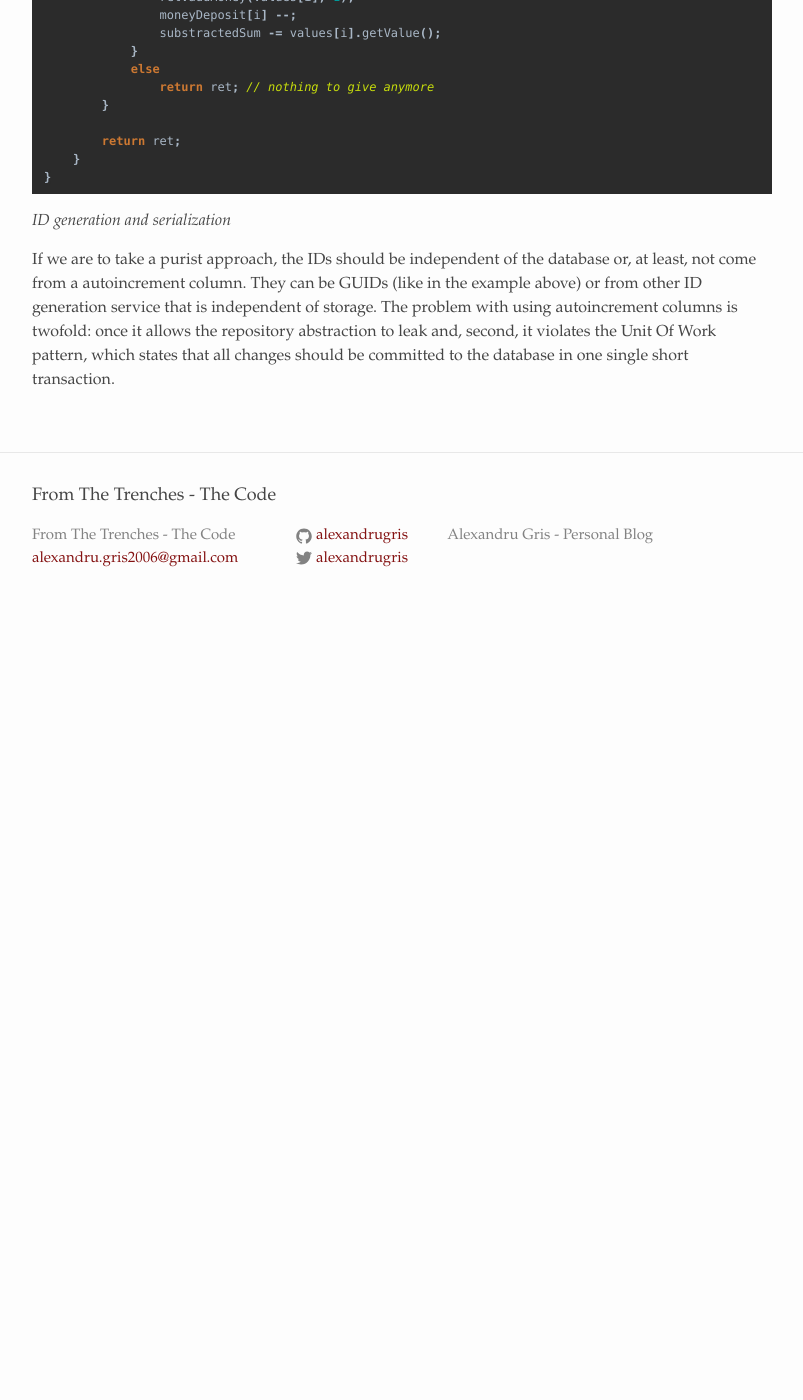
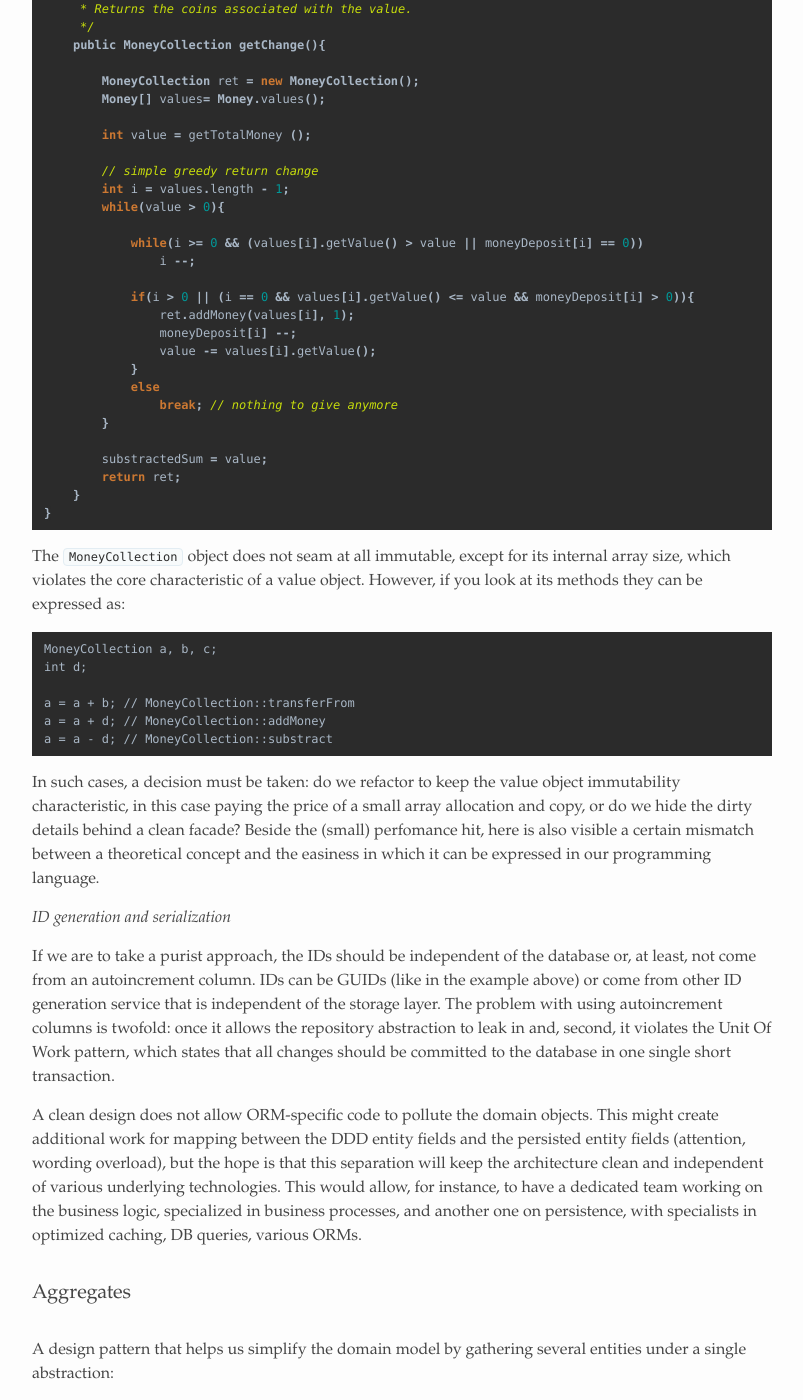
Before and after one commit to alexandrugris/my-jekyll-tech-blog, a Jekyll site: the page built from MyBlog/_posts/2017-11-27-domain-driven-design-notes.markdown, in a window 1280 px wide and 1400 px high, scrolled down 4756 px. Shown: the whole window, without its empty margins (238-1041 px from the left). Built offline with Jekyll 4.4.1, drawn with Linux system fonts in a browser that asks for light colours; before the commit the page ends 5386 px from its top, so only the background shows below that; some of the changed text lies outside the part shown.

Commit message:
DDD continued

````diff
--- a/MyBlog/_posts/2017-11-27-domain-driven-design-notes.markdown
+++ b/MyBlog/_posts/2017-11-27-domain-driven-design-notes.markdown
@@ -65,14 +65,14 @@
 
 Because the Value Objects do not have a lifetime different from that of the Entity that holds them (and they don't have an ID), they should be serialized in the same table as the Entity itself. A good analogy is with an integer; we would not create a separate table to store integers.
 
-Examples below are from a DDD SnackMachine application implementation.
+Examples below are from a DDD SnackMachine application implementation. Please look at the code and note the type of code each class contains. Low level algorthms in Value Objects and higher level orchestration in the Entity.
 
 *Entities and Value Objects*
 
 This is an Entity. It can be uniquely identified and restored from the database. It has business functionality but, in most of the cases, orchestrates the value objects inside it. A lot of logic is stored inside Value Objects like, for instance, the management of banknotes and coins inside the machine.
 
 ```java
-public class SnackMachine extends Entity<UUID>{
+public class SnackMachine extends Entity<UUID> {
 
     // these properties need to be serialized,
     // so in case of a crash the system restores to its normal function.
@@ -81,24 +81,38 @@
 
     // business functionality
     public void insertMoney(Money am, int count){
+
         moneyInTransaction = (moneyInTransaction == null)? new MoneyCollection() : moneyInTransaction;
         moneyInTransaction.addMoney(am, count);
     }
 
     // business functionality
     public MoneyCollection returnMoney(){
-        moneyInDeposit.transferFrom(moneyInTransaction.getSubstractedMoney());
-        MoneyCollection returned = moneyInTransaction;
+
+        MoneyCollection returned = moneyInTransaction.getChange ();
+        moneyInDeposit.transferFrom(moneyInTransaction);
         moneyInTransaction = null;
+
         return returned;
     }
+
     // business functionality
+    public void buySnack(int costInCents) throws NotEnoughMoneyException{
 
-    public void buySnack(int costInCents) throws NotEnoughMoneyException{
         if(moneyInTransaction == null || moneyInTransaction.getTotalMoney() < costInCents)
             throw new NotEnoughMoneyException();
 
         moneyInTransaction.substract(costInCents);
+
+        // TODO: return the snack and persist the transaction
+    }
+
+    public int remainingMoneyInTransaction(){
+        return (moneyInTransaction != null)? moneyInTransaction.getTotalMoney () : 0;
+    }
+
+    public MoneyCollection getMoneyInDeposit(){
+        return moneyInDeposit;
     }
 
     @Override
@@ -108,7 +122,7 @@
 }
 ```
 
-This is a simple type - a value object. It is a part of the intrinsic types of the system, so it does not make sense to persit it in its own table.
+This is a simple type - a value object, immutable. It is a part of the intrinsic types of the system, so it does not make sense to persit it in its own table.
 
 ```java
 public enum Money{
@@ -134,7 +148,7 @@
 }
 ```
 
-This is another value object. It does not have life of its own outside the snack machine, so it should not be serialized outside the snack machine. As seen below, lots of business functionality is stored within the value object itself.
+Here is another value object. It does not have life of its own outside the snack machine, it has a fixed structure, and can be expressed as a set of immutable operations - see the discussion below. As seen below, lots of business functionality is stored within the value object itself.
 
 ```java
 public class MoneyCollection{
@@ -160,45 +174,101 @@
 
     public int getTotalMoney(){
         return IntStream.range(0, Money.values().length)
-            .map(i -> moneyDeposit[i] * Money.values()[i].getValue())
-            .sum();
+                .map(i -> moneyDeposit[i] * Money.values()[i].getValue())
+                .sum() - substractedSum;
     }
 
     public void substract(int value) throws NotEnoughMoneyException{
         if(value > getTotalMoney()) throw new NotEnoughMoneyException();
-        substractedSum -= value;
+        substractedSum += value;
     }
 
     /**
-    * Returns the coins associated with the value.
-    */
-    public MoneyCollection getSubstractedMoney(){
+     * Returns the coins associated with the value.
+     */
+    public MoneyCollection getChange(){
 
         MoneyCollection ret = new MoneyCollection();
+        Money[] values= Money.values();
 
-        Money[] values= Money.values();
+        int value = getTotalMoney ();
 
         // simple greedy return change
         int i = values.length - 1;
         while(value > 0){
 
-            while(i >= 0 && (values[i].getValue() > substractedSum || moneyDeposit[i] == 0))
+            while(i >= 0 && (values[i].getValue() > value || moneyDeposit[i] == 0))
                 i --;
 
-            if(i > 0 || (values[i].getValue() <= substractedSum && moneyDeposit[i] > 0)){
+            if(i > 0 || (i == 0 && values[i].getValue() <= value && moneyDeposit[i] > 0)){
                 ret.addMoney(values[i], 1);
                 moneyDeposit[i] --;
-                substractedSum -= values[i].getValue();
+                value -= values[i].getValue();
             }
             else
-                return ret; // nothing to give anymore
+                break; // nothing to give anymore
         }
 
+        substractedSum = value;
         return ret;
     }
 }
 ```
 
+The `MoneyCollection` object does not seam at all immutable, except for its internal array size, which violates the core characteristic of a value object. However, if you look at its methods they can be expressed as:
+
+```
+MoneyCollection a, b, c;
+int d;
+
+a = a + b; // MoneyCollection::transferFrom
+a = a + d; // MoneyCollection::addMoney
+a = a - d; // MoneyCollection::substract
+```
+
+In such cases, a decision must be taken: do we refactor to keep the value object immutability characteristic, in this case paying the price of a small array allocation and copy, or do we hide the dirty details behind a clean facade? Beside the (small) perfomance hit, here is also visible a certain mismatch between a theoretical concept and the easiness in which it can be expressed in our programming language.
+
 *ID generation and serialization*
 
-If we are to take a purist approach, the IDs should be independent of the database or, at least, not come from a autoincrement column. They can be GUIDs (like in the example above) or from other ID generation service that is independent of storage. The problem with using autoincrement columns is twofold: once it allows the repository abstraction to leak and, second, it violates the Unit Of Work pattern, which states that all changes should be committed to the database in one single short transaction.
+If we are to take a purist approach, the IDs should be independent of the database or, at least, not come from an autoincrement column. IDs can be GUIDs (like in the example above) or come from other ID generation service that is independent of the storage layer. The problem with using autoincrement columns is twofold: once it allows the repository abstraction to leak in and, second, it violates the Unit Of Work pattern, which states that all changes should be committed to the database in one single short transaction.
+
+A clean design does not allow ORM-specific code to pollute the domain objects. This might create additional work for mapping between the DDD entity fields and the persisted entity fields (attention, wording overload), but the hope is that this separation will keep the architecture clean and independent of various underlying technologies. This would allow, for instance, to have a dedicated team working on the business logic, specialized in business processes, and another one on persistence, with specialists in optimized caching, DB queries, various ORMs.
+
+### Aggregates
+
+A design pattern that helps us simplify the domain model by gathering several entities under a single abstraction:
+- Classes outside of the aggregate cannot access the entities within the aggegate except through its root.
+- An aggregate is a conhesive whole. It represents a  cohesive notion of the domain model.
+- Every aggregate has a set of invariants that it maintains during its lifetime. These invariants guarantee the aggregate is in a consistent state.
+- Application services retreive aggregates from the database, perform actions on them and then persist them to the database as a transaction. However, the invariants that spread across several aggregates should not be expected to be consistent all the time, but rather become eventually consistent.
+
+In our example, let's consider that each `SnackMachine` has a set of slots that are filled with products. The user selects the slot (1-10, let's say) and the product that is topmost is returned. This introduces two new abstractions: `Slot` and `Product`. Unlike `MoneyCollection`, each machine can have a different number of slots and in each slot several products:
+
+```java
+class Product{
+}
+
+class Slot {
+    IList<Product> productList;
+}
+
+class SnackMachine extends Entity<UUID>{
+    IList<Slot> slots;
+}
+```
+
+This setup leads pretty quickly to the idea that while the slot is an integral part of the `SnackMachine`, it requires its own separate serialization to the database. However, a slot by itself does cannot exist in vacuum, so when a snack machine is deleted its associated slots must be deleted as well. Just the same, each `SnackMachine` knows well how many slots it has, so it can enforce this invariant. For implementation, it is good to have a marker abstract class, `AggregateRoot`, which inherits from `Entity` and helps clarify the aggregate boundaries. Thus, the declarations above become:
+
+```java
+abstract class AggregateRoot<ID> extends Entity<ID> {}
+
+class Slot extends Entity<Long> {}
+
+class SnackMachine extends AggregateRoot<UUID> {}
+```
+
+However, the `Product` abstraction has a life of its own, outside the SnackMachine. Therefore, it cannot be part of the `SnackMachine` aggregate but rather it is an aggregate root by itself.
+
+```java
+class Product extends AggregateRoot<UUID> {}
+```
````
